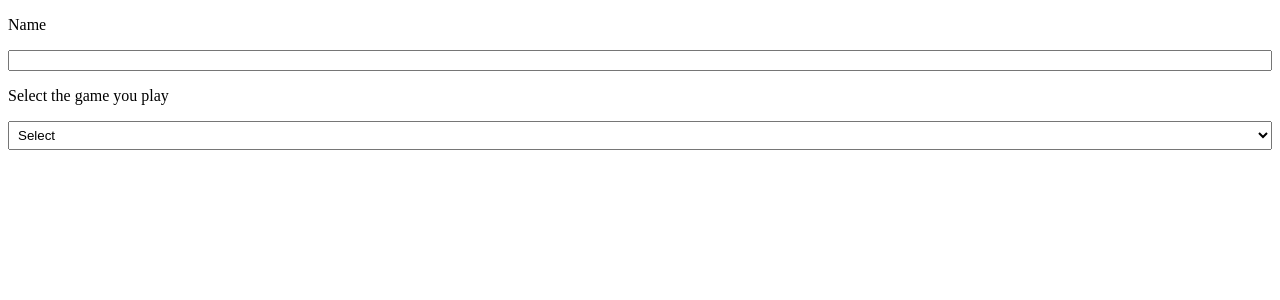
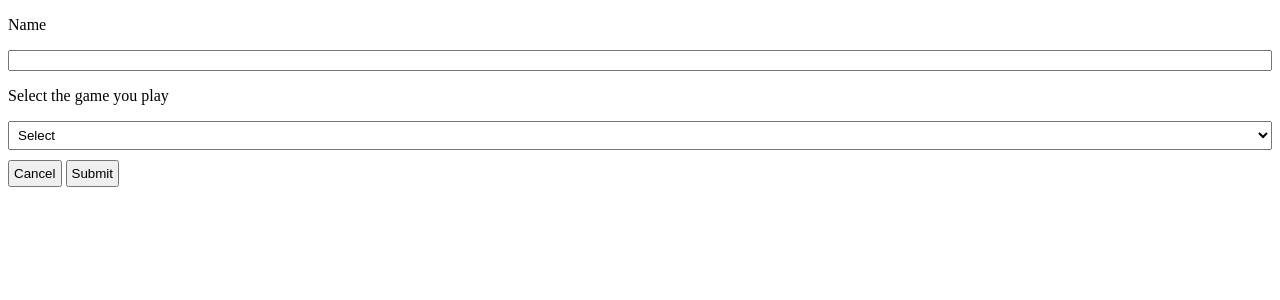
Before and after one commit to Aviral-swa/javascript-client, a React (Create React App) app: page / in a window 1280 px wide. Shown: the top 300 px of the page. Built offline with nearby package versions, Linux system fonts and the light colour scheme.

Commit message:
feat: create new component Button and its schema using yup(#40766)

```diff
--- a/package.json
+++ b/package.json
@@ -11,7 +11,8 @@
     "react": "^17.0.1",
     "react-dom": "^17.0.1",
     "react-scripts": "4.0.1",
-    "styled-components": "^5.2.1"
+    "styled-components": "^5.2.1",
+    "yup": "^0.32.8"
   },
   "scripts": {
     "start": "react-scripts start",
--- /dev/null
+++ b/src/components/Button/Button.jsx
@@ -0,0 +1,45 @@
+import {
+  bool, func, objectOf, string,
+} from 'prop-types';
+import React from 'react';
+import * as yup from 'yup';
+import Button from './style';
+
+const Buttons = (props) => {
+  const {
+    color, disabled, style, value, onClick,
+  } = props;
+  return (
+    <Button
+      type="submit"
+      disabled={disabled}
+      color={color}
+      style={style}
+      onClick={onClick}
+    >
+      {value}
+    </Button>
+  );
+};
+
+export const schema = yup.object().shape({
+  name: yup.string().required(),
+  sport: yup.string().required(),
+  WhatYouDo: yup.string().required(),
+});
+
+Buttons.propTypes = {
+  color: string,
+  disabled: bool,
+  style: objectOf(string),
+  value: string.isRequired,
+  onClick: func.isRequired,
+};
+
+Buttons.defaultProps = {
+  color: 'primary',
+  disabled: false,
+  style: {},
+};
+
+export default Buttons;
--- /dev/null
+++ b/src/components/Button/index.js
@@ -0,0 +1,2 @@
+export { default as Button } from './Button';
+export { schema } from './Button';
--- /dev/null
+++ b/src/components/Button/style.js
@@ -0,0 +1,10 @@
+import styled from 'styled-components';
+
+const Button = styled.button`
+  padding: 4px;
+  margin-top: 10px;
+  margin-right: 4px;
+  /* background: ${(props) => (props.primary ? 'green' : 'inherit')}; */
+`;
+
+export default Button;
--- a/src/components/index.js
+++ b/src/components/index.js
@@ -2,3 +2,4 @@ export { TextField, P } from './TextField';
 export { Slider, Div } from './Slider';
 export { SelectField } from './SelectField';
 export { RadioGroup } from './RadioGroup';
+export { Button, schema } from './Button';
--- a/src/pages/InputDemo/InputDemo.jsx
+++ b/src/pages/InputDemo/InputDemo.jsx
@@ -1,5 +1,7 @@
 import React, { useEffect, useState } from 'react';
-import { TextField, SelectField, RadioGroup } from '../../components';
+import {
+  TextField, SelectField, RadioGroup, Button, schema,
+} from '../../components';
 import {
   selectOptions, radioOptionsCricket, radioOptionsFootball, cricket, football,
 } from '../../configs/constants';
@@ -34,6 +36,21 @@ const InputDemo = () => {
     return option;
   };
 
+  schema
+    .isValid(state)
+    .then()
+    .catch();
+
+  const ResetState = () => {
+    setState({
+      name: '', sport: '', cricket: '', football: '',
+    });
+  };
+
+  const SubmitData = () => {
+    console.log(state);
+  };
+
   useEffect(() => {
     console.log(state);
   });
@@ -62,6 +79,14 @@ const InputDemo = () => {
           </>
         ) : ''
       }
+      <Button
+        value="Cancel"
+        onClick={ResetState}
+      />
+      <Button
+        value="Submit"
+        onClick={SubmitData}
+      />
     </>
   );
 };
```
